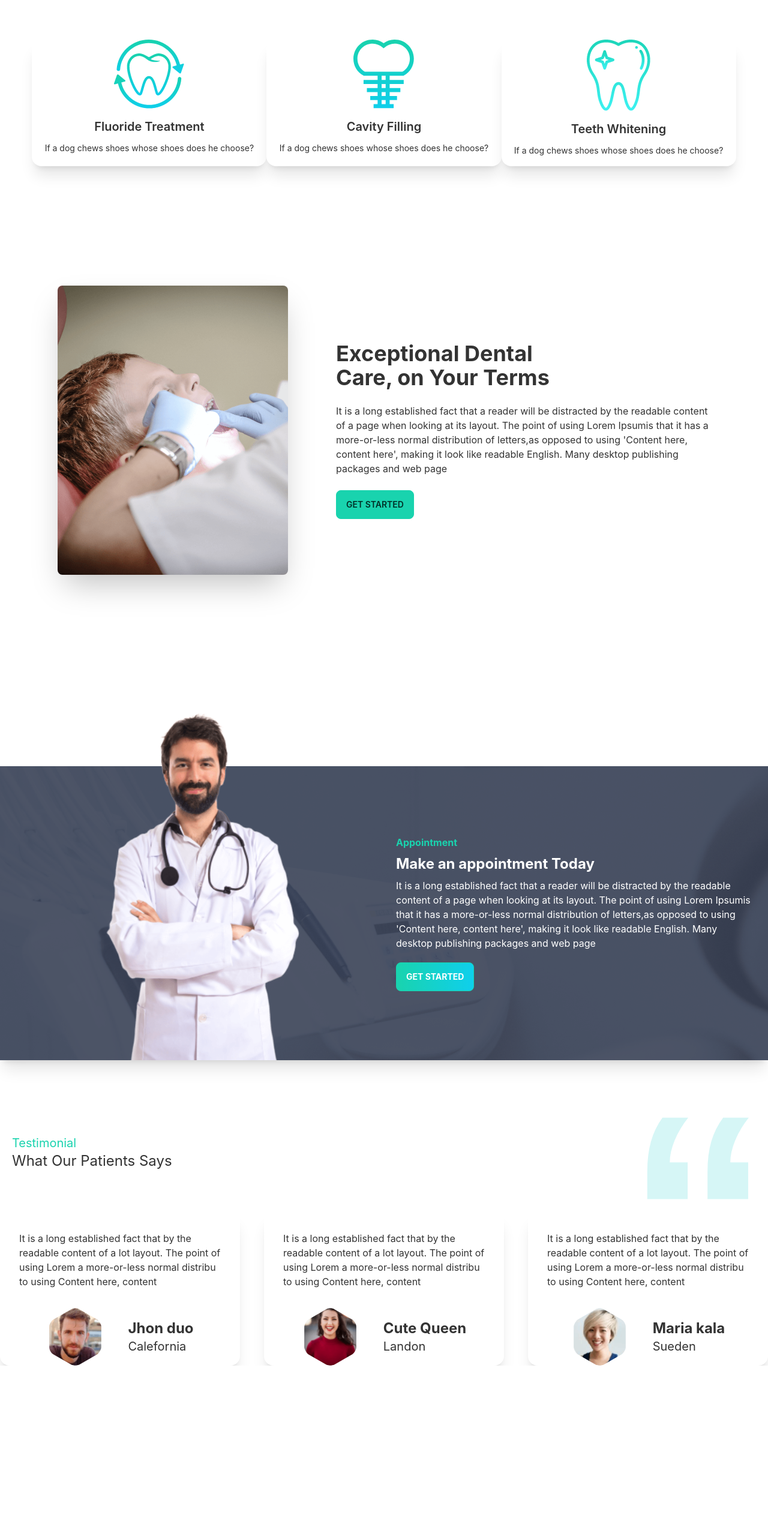
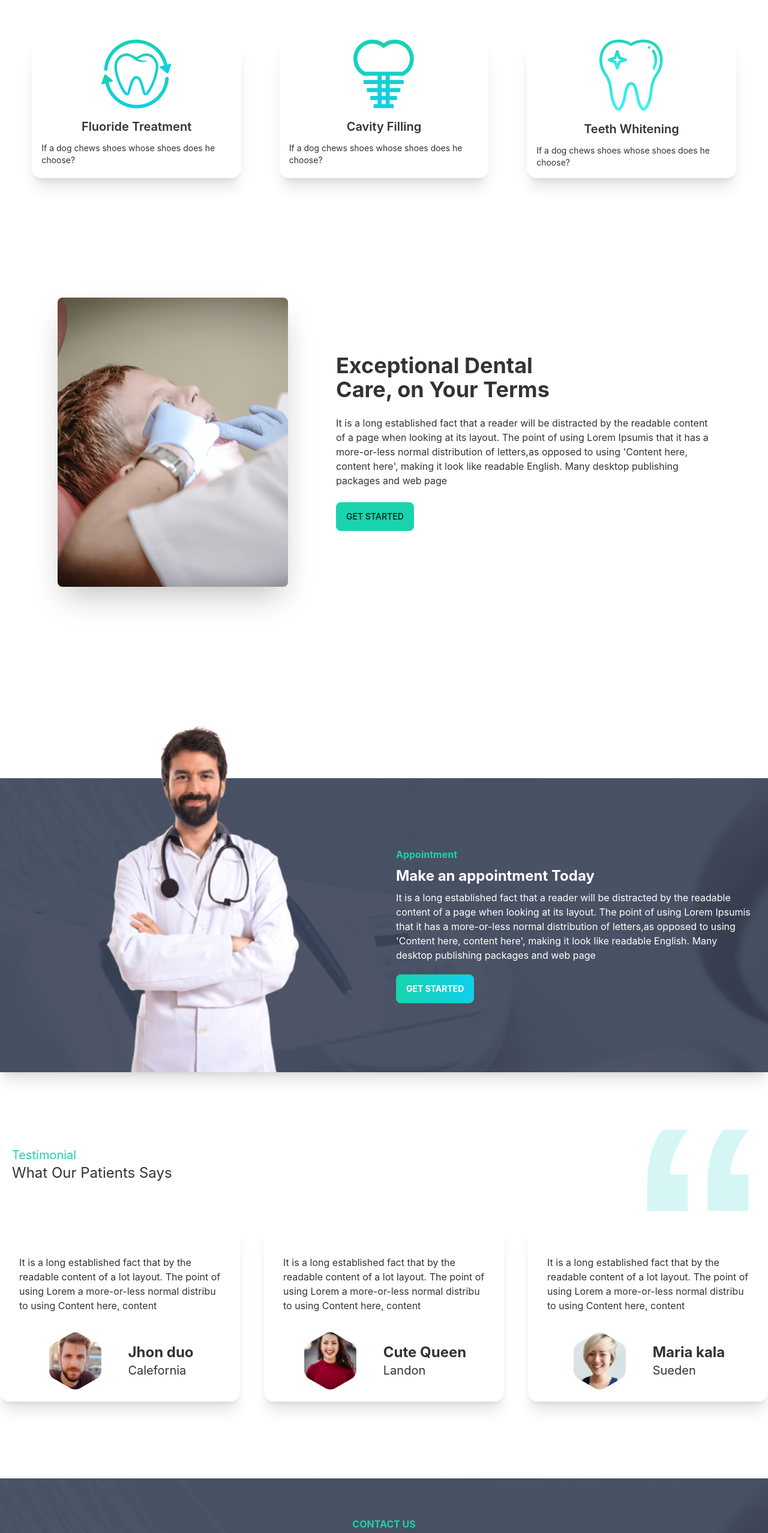
Before and after one commit to Sajalhowlader/doctor-portal-daisyUI, a React (Create React App) app: page / in a window 1280 px wide. Shown: the part 1282-3837 px from the top of the page at 60% size. Before the commit the page ends 3558 px from the top, so only its background shows below. Built offline with nearby package versions, Linux system fonts and the light colour scheme.

Commit message:
add contacts

```diff
--- /dev/null
+++ b/src/Pages/Home/Contacts/Contacts.js
@@ -0,0 +1,24 @@
+import React from 'react';
+import backgroundImg from '../../../assets/images/appointment.png'
+const Contacts = () => {
+    return (
+        <div style={{
+            background: `url(${backgroundImg})`
+        }} className='mt-32 py-16'>
+            <h1 className='text-primary text-center uppercase font-bold'>Contact Us</h1>
+            <h1 className='text-center text-3xl mb-5 text-white'>Stay connected with us</h1>
+
+            <div className=' flex items-center justify-center flex-col lg:w-2/4 w-11/12 mx-auto'>
+
+                <input type="email" placeholder="Email Address" class="input input-bordered w-full mb-3" />
+
+                <input type="text" placeholder="Subject" class="input input-bordered w-full mb-3" />
+
+                <textarea type="text" placeholder="Your Message" class="input input-bordered input-lg w-full h-32 mb-6 pl-3" />
+                <button className="btn btn-primary bg-gradient-to-r from-primary to-secondary font-bold uppercase text-white ">Submit</button>
+            </div>
+        </div>
+    );
+};
+
+export default Contacts;
--- a/src/Pages/Home/Home/Home.js
+++ b/src/Pages/Home/Home/Home.js
@@ -8,6 +8,7 @@ import Exceptional from '../Exceptional/Exceptional';
 import Appointment from '../Appointment/Appointment';
 import Testimonial from '../Testimonial/Testimonial';
 import Patients from '../Patients/Patients';
+import Contacts from '../Contacts/Contacts';
 const Home = () => {
     return (
         <div>
@@ -72,6 +73,7 @@ const Home = () => {
             <Appointment />
             <Testimonial />
             <Patients />
+            <Contacts />
         </div>
     );
 };
--- a/src/Pages/Home/Patients/Patients.js
+++ b/src/Pages/Home/Patients/Patients.js
@@ -5,7 +5,7 @@ import people3 from '../../../assets/images/people3.png'
 const Patients = () => {
     return (
         <div className='grid md:grid-cols-3 sm:grid-cols-1 gap-10'>
-            <div class="card bg-base-100 shadow-xl ">
+            <div class="card bg-base-100 shadow-xl py-5">
                 <div class="card-body">
                     <p>It is a long established fact that by the readable content of a lot layout. The point of using Lorem a more-or-less normal distribu to using Content here, content</p>
 
@@ -23,7 +23,7 @@ const Patients = () => {
 
                 </div>
             </div>
-            <div class="card bg-base-100 shadow-xl ">
+            <div class="card bg-base-100 shadow-xl py-5 ">
                 <div class="card-body">
                     <p>It is a long established fact that by the readable content of a lot layout. The point of using Lorem a more-or-less normal distribu to using Content here, content</p>
 
@@ -41,7 +41,7 @@ const Patients = () => {
 
                 </div>
             </div>
-            <div class="card bg-base-100 shadow-xl ">
+            <div class="card bg-base-100 shadow-xl py-5 ">
                 <div class="card-body">
                     <p>It is a long established fact that by the readable content of a lot layout. The point of using Lorem a more-or-less normal distribu to using Content here, content</p>
 
--- a/src/Pages/Home/Services/Services.js
+++ b/src/Pages/Home/Services/Services.js
@@ -11,7 +11,7 @@ const Services = () => {
                     <h1 className='text-4xl'>Services We Provide</h1>
                 </div>
 
-                <div className="services-info mt-20 grid md:grid-cols-3 sm:grid-cols-1 gap-y-16">
+                <div className="services-info mt-20 grid md:grid-cols-3 sm:grid-cols-1 gap-16">
                     <div className="card card-compact  bg-base-100 shadow-xl">
                         <figure><img src={imgOne} alt="Shoes" /></figure>
                         <div className="card-body justify-center items-center">
```
